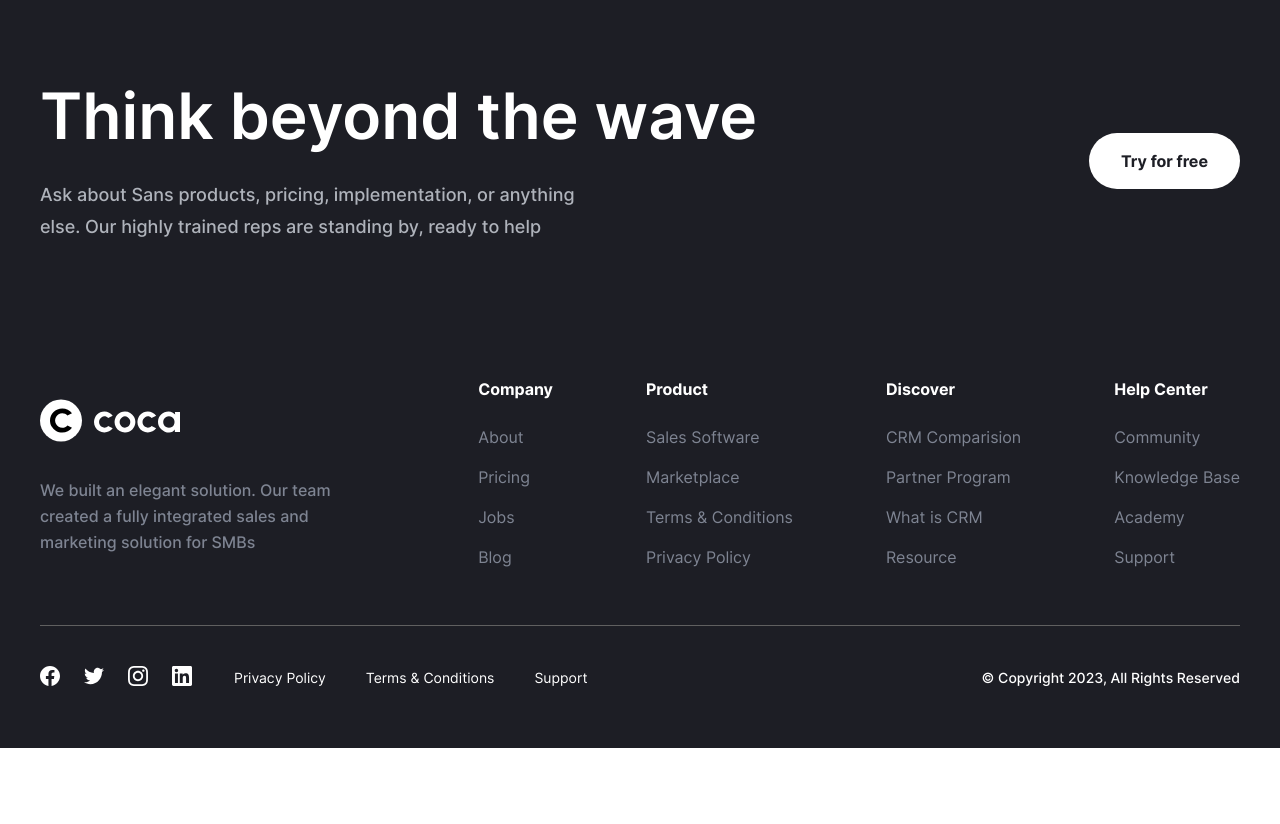
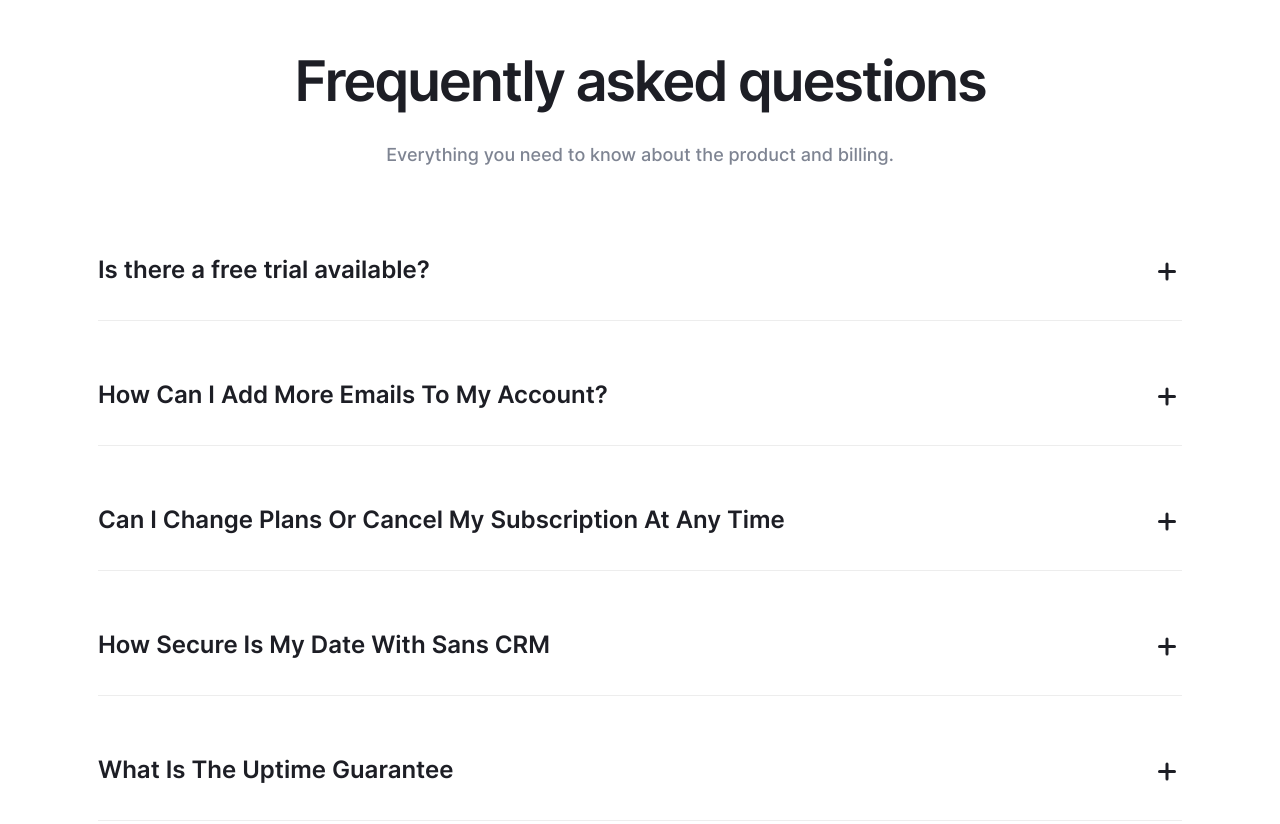
Before and after one commit to 404KISTAVUCHKA/Coca, a website built with Vite: page src/pricing.html in a window 1280 px wide. Shown: the part 1640-2464 px from the top of the page. Before the commit the page ends 2388 px from the top, so only its background shows below. Built offline with nearby package versions, Linux system fonts and the light colour scheme.

Commit message:
Created pricing:faq section

```diff
--- /dev/null
+++ b/src/assets/scss/components/pricing/faq.scss
@@ -0,0 +1,115 @@
+.faq {
+  padding: 82px 0 160px;
+  text-align: center;
+
+  @include mobile {
+    padding: 42px 0 80px;
+  }
+
+  &__container {
+    max-width: 1114px;
+  }
+
+  &__title {
+    margin-bottom: 24px;
+    font-weight: 600;
+    letter-spacing: -0.04em;
+    color: var(--neutral-color-100);
+
+    @include mobile {
+      margin-bottom: 18px;
+    }
+  }
+
+  &__descr {
+    margin-bottom: 80px;
+    font-weight: 500;
+    line-height: 178%;
+    color: var(--neutral-color-150);
+
+    @include mobile {
+      margin-bottom: 50px;
+    }
+  }
+
+  &__accordion {
+    border-bottom: 1px solid var(--neutral-color-30);
+    padding-bottom: 32px;
+    text-align: left;
+
+    @include mobile {
+      padding-bottom: 12px;
+    }
+
+    &:not(:last-child) {
+      margin-bottom: 56px;
+      @include mobile {
+        margin-bottom: 36px;
+      }
+    }
+
+    &-control {
+      @include flex-all-between;
+      gap: 15px;
+      list-style: none;
+      cursor: pointer;
+
+      &::webkit-details-marker {
+        display: none;
+      }
+    }
+
+    &-title {
+      font-weight: 600;
+      line-height: 150%;
+      color: var(--neutral-color-100);
+    }
+
+    &-icon {
+      position: relative;
+      width: 24px;
+      height: 24px;
+
+      &::before {
+        content: '';
+        top: 50%;
+        display: inline-block;
+        border-radius: 6px;
+        width: 18px;
+        height: 3px;
+        background-color: var(--neutral-color-100);
+      }
+
+      &::after {
+        transform: rotate(90deg);
+      }
+
+      &::before,
+      &::after {
+        content: '';
+        top: 50%;
+        position: absolute;
+        border-radius: 6px;
+        display: inline-block;
+        width: 18px;
+        height: 3px;
+        background-color: var(--neutral-color-100);
+      }
+    }
+
+    &[open] &-icon::after {
+      transform: rotate(0);
+    }
+
+    &-text {
+      margin-top: 16px;
+      font-weight: 500;
+      line-height: 178%;
+      color: var(--neutral-color-150);
+
+      @include mobile {
+        margin-top: 10px;
+      }
+    }
+  }
+}
--- a/src/assets/scss/pricing.scss
+++ b/src/assets/scss/pricing.scss
@@ -6,5 +6,6 @@
 @import './components/header';
 
 @import './components/pricing/hero';
+@import './components/pricing/faq';
 
 @import './components/footer';
--- /dev/null
+++ b/src/html/components/pricing/faq.html
@@ -0,0 +1,74 @@
+<section class="faq">
+  <div class="container faq__container">
+    <h2 class="faq__title heading-h2">Frequently asked questions</h2>
+    <p class="faq__descr text-p-medium">
+      Everything you need to know about the product and billing.
+    </p>
+
+    <details class="faq__accordion">
+      <summary class="faq__accordion-control">
+        <h3 class="faq__accordion-title text-p-large">
+          Is there a free trial available?
+        </h3>
+        <span class="faq__accordion-icon"> </span>
+      </summary>
+      <p class="faq__accordion-text text-p-medium">
+        Yes, you can try us for free for 30 days. If you want, we’ll provide you
+        with a free, personalized 30-minute onboarding call to get you up and
+        running as soon as possible.
+      </p>
+    </details>
+    <details class="faq__accordion">
+      <summary class="faq__accordion-control">
+        <h3 class="faq__accordion-title text-p-large">
+          How Can I Add More Emails To My Account?
+        </h3>
+        <span class="faq__accordion-icon"> </span>
+      </summary>
+      <p class="faq__accordion-text text-p-medium">
+        Yes, you can try us for free for 30 days. If you want, we’ll provide you
+        with a free, personalized 30-minute onboarding call to get you up and
+        running as soon as possible.
+      </p>
+    </details>
+    <details class="faq__accordion">
+      <summary class="faq__accordion-control">
+        <h3 class="faq__accordion-title text-p-large">
+          Can I Change Plans Or Cancel My Subscription At Any Time
+        </h3>
+        <span class="faq__accordion-icon"> </span>
+      </summary>
+      <p class="faq__accordion-text text-p-medium">
+        Yes, you can try us for free for 30 days. If you want, we’ll provide you
+        with a free, personalized 30-minute onboarding call to get you up and
+        running as soon as possible.
+      </p>
+    </details>
+    <details class="faq__accordion">
+      <summary class="faq__accordion-control">
+        <h3 class="faq__accordion-title text-p-large">
+          How Secure Is My Date With Sans CRM
+        </h3>
+        <span class="faq__accordion-icon"> </span>
+      </summary>
+      <p class="faq__accordion-text text-p-medium">
+        Yes, you can try us for free for 30 days. If you want, we’ll provide you
+        with a free, personalized 30-minute onboarding call to get you up and
+        running as soon as possible.
+      </p>
+    </details>
+    <details class="faq__accordion">
+      <summary class="faq__accordion-control">
+        <h3 class="faq__accordion-title text-p-large">
+          What Is The Uptime Guarantee
+        </h3>
+        <span class="faq__accordion-icon"> </span>
+      </summary>
+      <p class="faq__accordion-text text-p-medium">
+        Yes, you can try us for free for 30 days. If you want, we’ll provide you
+        with a free, personalized 30-minute onboarding call to get you up and
+        running as soon as possible.
+      </p>
+    </details>
+  </div>
+</section>
--- a/src/pricing.html
+++ b/src/pricing.html
@@ -6,6 +6,7 @@
     <load src="./html/components/header.html" title="Pricing" />
 
     <load src="./html/components/pricing/hero.html" />
+    <load src="./html/components/pricing/faq.html" />
 
     <load src="./html/components/footer.html" />
 
```
